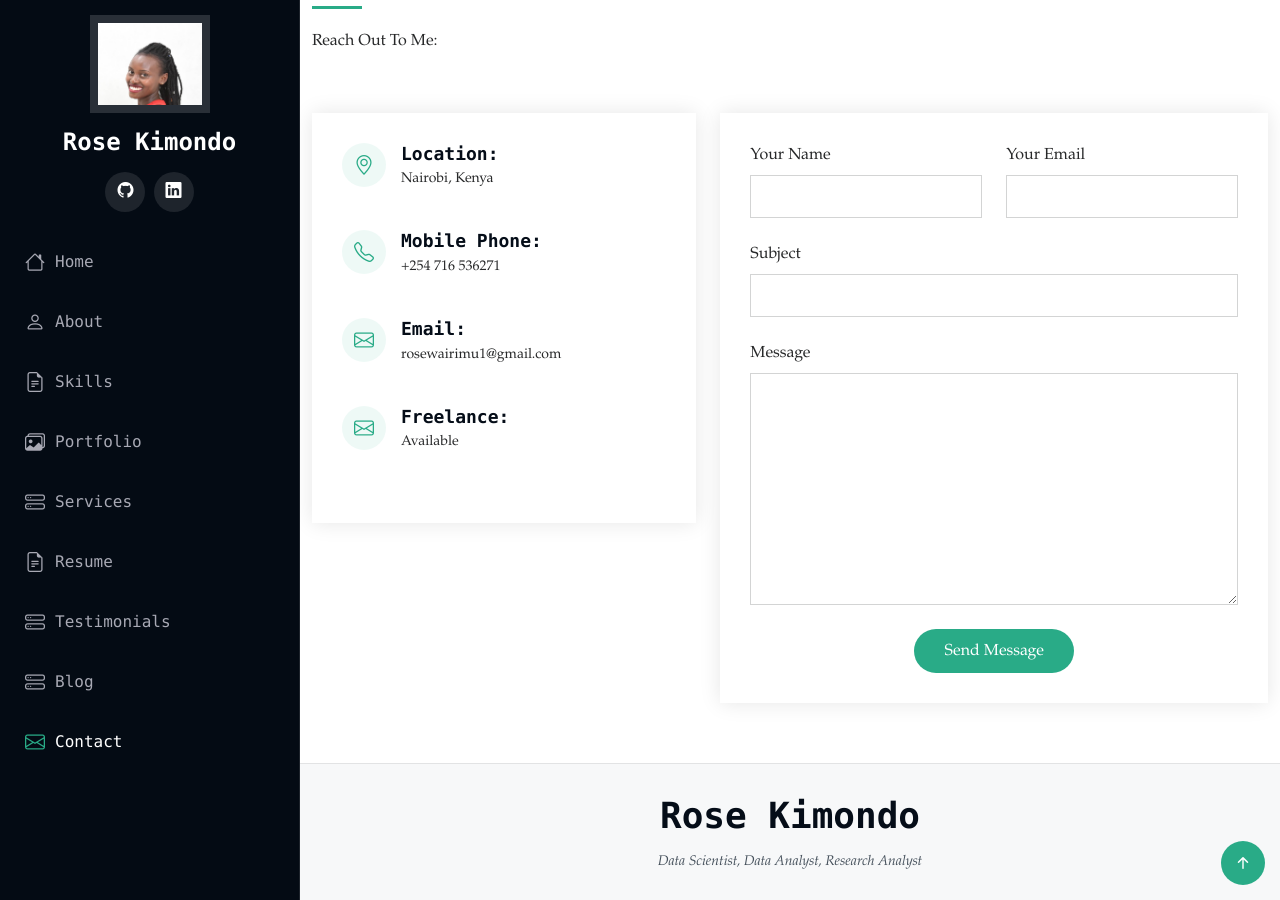
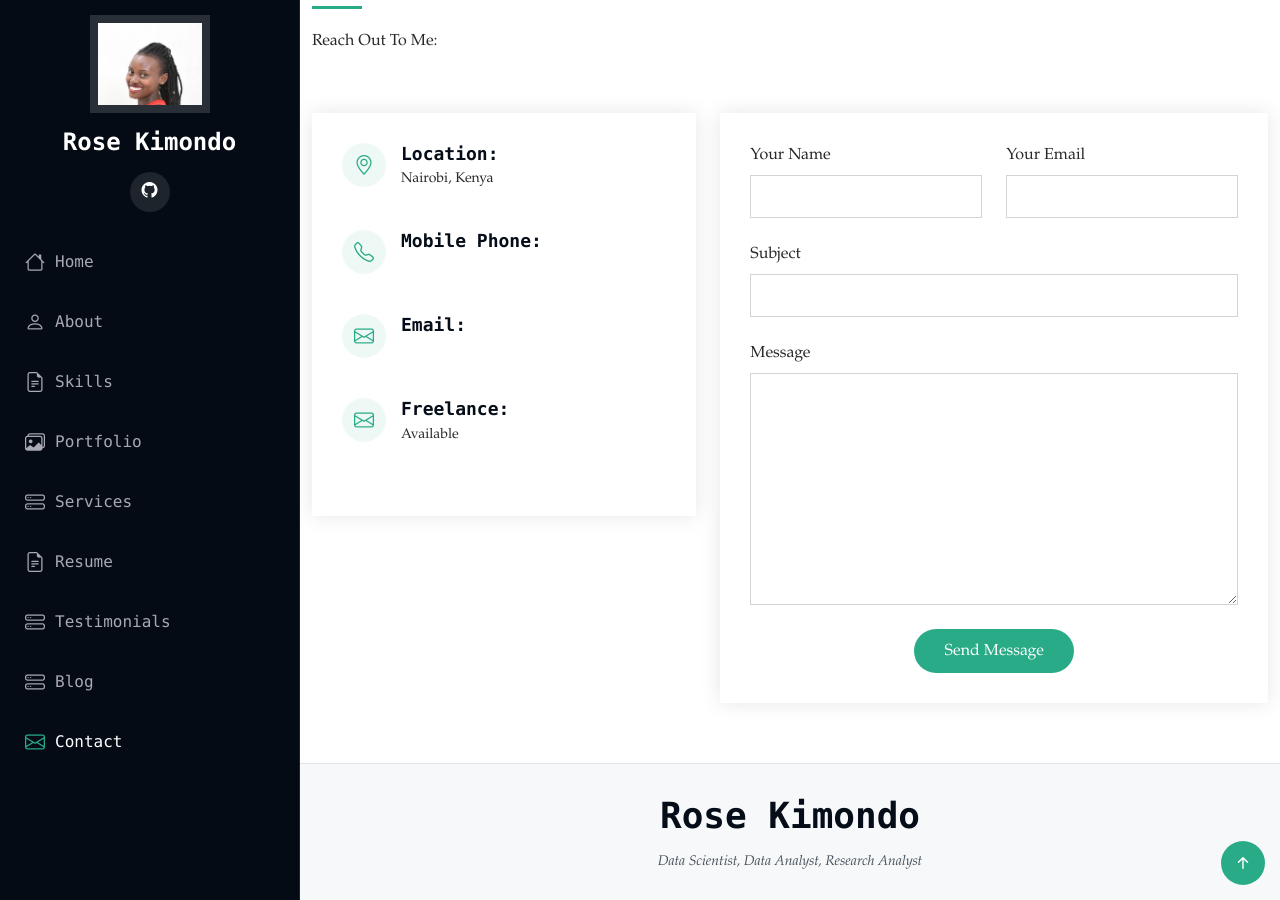
Before and after one commit to KImondorose/portfolio-profile, a Jekyll site: the page index.html, which Jekyll copies as it is, in a window 1280 px wide and 900 px high, scrolled down 5478 px. Built offline with Jekyll 4.4.1, drawn with Linux system fonts in a browser that asks for light colours.

Commit message:
Edit contact details

```diff
--- a/index.html
+++ b/index.html
@@ -53,7 +53,7 @@
 
     <div class="social-links text-center">
       <a href="https://github.com/KImondorose" class="github"><i class="bi bi-github"></i></a>
-      <a href="https://www.linkedin.com/in/rose-kimondo/" class=""><i class="bi bi-linkedin"></i></a>
+      <!-- <a href="https://www.linkedin.com/in/rose-kimondo/" class=""><i class="bi bi-linkedin"></i></a> -->
     </div>
 
     <nav id="navmenu" class="navmenu">
@@ -88,7 +88,7 @@
 
       <div class="social-links text-center">
         <a href="https://github.com/KImondorose" class="github"><i class="bi bi-github"></i></a>
-      <a href="https://www.linkedin.com/in/rose-kimondo/" class=""><i class="bi bi-linkedin"></i></a>
+      <!--<a href="https://www.linkedin.com/in/rose-kimondo/" class=""><i class="bi bi-linkedin"></i></a>-->
       </div>
 
     </section><!-- /Hero Section -->
@@ -644,7 +644,7 @@
                 <i class="bi bi-telephone flex-shrink-0"></i>
                 <div>
                   <h3>Mobile Phone:</h3>
-                  <p>+254 716 536271</p>
+                  <!--<p>+254 716 536271</p>-->
                 </div>
               </div><!-- End Info Item -->
 
@@ -652,7 +652,7 @@
                 <i class="bi bi-envelope flex-shrink-0"></i>
                 <div>
                   <h3>Email:</h3>
-                  <p>rosewairimu1@gmail.com</p>
+                  <!--<p>rosewairimu1@gmail.com</p>-->
                 </div>
               </div><!-- End Info Item -->
 
@@ -721,7 +721,7 @@
       <h3>Social Links</h3>
       <div class="social-links text-center">
         <a href="https://github.com/KImondorose" class="github"><i class="bi bi-github"></i></a>
-        <a href="https://www.linkedin.com/in/rose-kimondo/" class=""><i class="bi bi-linkedin"></i></a>
+        <!--<a href="https://www.linkedin.com/in/rose-kimondo/" class=""><i class="bi bi-linkedin"></i></a>-->
       </div>
       <div class="credits">
         <!-- All the links in the footer should remain intact. -->
```
